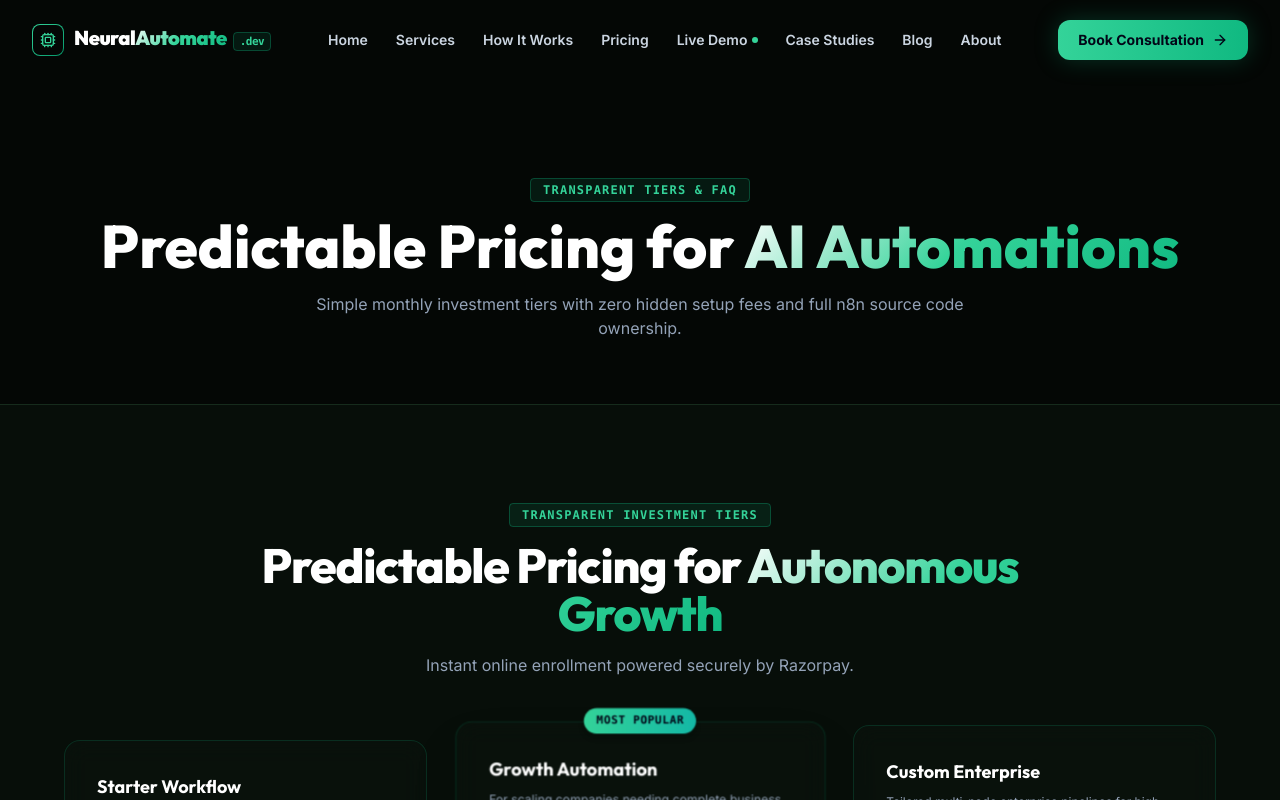
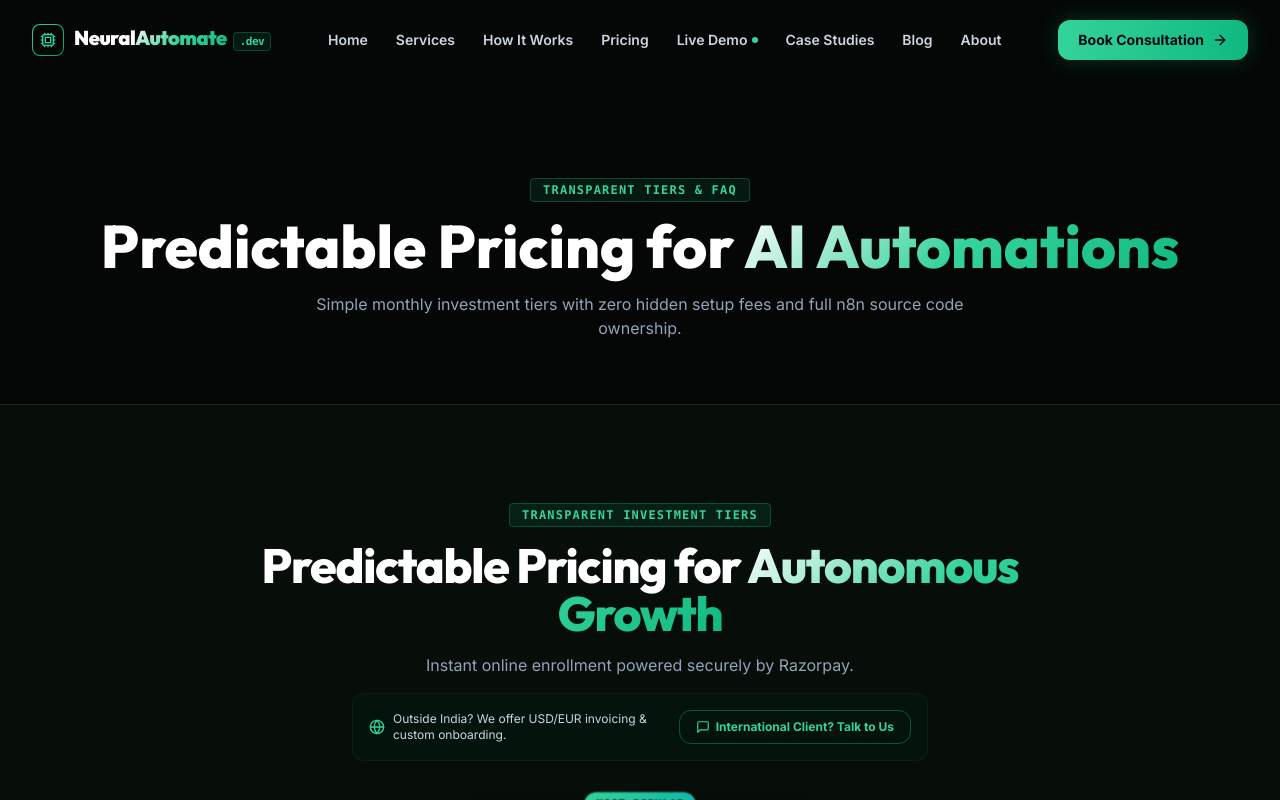
Before and after one commit to parnika-sa/neural_automate, a Next.js app: page /pricing in a window 1280 px wide. Shown: the top 800 px of the page. Built offline with nearby package versions, Linux system fonts and the light colour scheme.

Commit message:
feat: add Footer and PricingPreview components

```diff
--- a/components/Footer.tsx
+++ b/components/Footer.tsx
@@ -122,7 +122,20 @@
               </p>
               <p className="flex items-center gap-2">
                 <Phone className="w-3.5 h-3.5 text-emerald-400 shrink-0" />
-                <a href="tel:+17537231090" className="hover:text-emerald-400 transition-colors">+1 7537231090 <span className="text-[10px] text-emerald-400/80 font-mono">(CA)</span></a>
+                <a href="tel:+17537231090" className="hover:text-emerald-400 transition-colors">
+                  +1 7537231090 <span className="text-[10px] text-emerald-400/80 font-mono">(CA)</span>
+                </a>
+                <a
+                  href="https://wa.me/17537231090"
+                  target="_blank"
+                  rel="noopener noreferrer"
+                  title="Chat on WhatsApp"
+                  className="inline-flex items-center justify-center p-0.5 rounded hover:bg-emerald-500/10 text-emerald-400 hover:text-emerald-300 transition-all"
+                >
+                  <svg className="w-3.5 h-3.5 fill-current" viewBox="0 0 24 24">
+                    <path d="M.057 24l1.687-6.163c-1.041-1.804-1.588-3.849-1.587-5.946.003-6.556 5.338-11.891 11.893-11.891 3.181.001 6.167 1.24 8.413 3.488 2.245 2.248 3.481 5.236 3.48 8.414-.003 6.557-5.338 11.892-11.893 11.892-1.99-.001-3.951-.5-5.688-1.448l-6.305 1.654zm6.597-3.807c1.676.995 3.276 1.591 5.392 1.592 5.448 0 9.886-4.434 9.889-9.885.002-5.462-4.415-9.89-9.881-9.892-5.452 0-9.887 4.434-9.889 9.884-.001 2.225.651 3.891 1.746 5.634l-.999 3.648 3.742-.981zm11.387-5.464c-.074-.124-.272-.198-.57-.347-.297-.149-1.758-.868-2.031-.967-.272-.099-.47-.149-.669.149-.198.297-.768.967-.941 1.165-.173.198-.347.223-.644.074-.297-.149-1.255-.462-2.39-1.475-.883-.788-1.48-1.761-1.653-2.059-.173-.297-.018-.458.13-.606.134-.133.297-.347.446-.521.151-.172.2-.296.3-.495.099-.198.05-.372-.025-.521-.075-.148-.669-1.611-.916-2.206-.242-.579-.487-.501-.669-.51l-.57-.01c-.198 0-.52.074-.792.372s-1.04 1.016-1.04 2.479 1.065 2.876 1.213 3.074c.149.198 2.095 3.2 5.076 4.487.709.306 1.263.489 1.694.626.712.226 1.36.194 1.872.118.571-.085 1.758-.719 2.006-1.413.248-.695.248-1.29.173-1.414z"/>
+                  </svg>
+                </a>
               </p>
               <p className="flex items-center gap-2">
                 <Phone className="w-3.5 h-3.5 text-emerald-400 shrink-0" />
--- a/components/PricingPreview.tsx
+++ b/components/PricingPreview.tsx
@@ -4,7 +4,7 @@
 import Script from 'next/script';
 import { useSearchParams } from 'next/navigation';
 import PricingCard from './PricingCard';
-import { ShieldCheck, CheckCircle2, AlertCircle, Lock, X, User, Mail, Phone, ArrowRight } from 'lucide-react';
+import { ShieldCheck, CheckCircle2, AlertCircle, Lock, X, User, Mail, Phone, ArrowRight, Globe, MessageSquare } from 'lucide-react';
 import { trackEvent } from '@/lib/analytics';
 
 export default function PricingPreview() {
@@ -190,6 +190,24 @@
           <p className="text-slate-400 text-sm sm:text-base">
             Instant online enrollment powered securely by Razorpay.
           </p>
+
+          {/* International Lead Capture Banner */}
+          <div className="mt-4 pt-4 border-t border-tech-border/50 max-w-xl mx-auto flex flex-col sm:flex-row items-center justify-between gap-3 text-xs bg-emerald-950/20 border border-emerald-500/20 p-3.5 sm:p-4 rounded-xl">
+            <div className="flex items-center gap-2 text-slate-300 text-center sm:text-left">
+              <Globe className="w-4 h-4 text-emerald-400 shrink-0" />
+              <span>Outside India? We offer USD/EUR invoicing & custom onboarding.</span>
+            </div>
+            <a
+              href="https://wa.me/+17537231090?text=Hi%2C%20I%27m%20an%20international%20client%20interested%20in%20your%20automation%20services"
+              target="_blank"
+              rel="noopener noreferrer"
+              onClick={() => trackEvent('international_cta_clicked', { channel: 'whatsapp' })}
+              className="inline-flex items-center gap-1.5 px-4 py-2 rounded-xl text-xs font-bold text-emerald-400 border border-emerald-500/40 hover:border-emerald-400 hover:bg-emerald-500/10 hover:text-emerald-300 transition-all shrink-0 shadow-sm"
+            >
+              <MessageSquare className="w-3.5 h-3.5" />
+              <span>International Client? Talk to Us</span>
+            </a>
+          </div>
         </div>
 
         {/* Notifications */}
```
